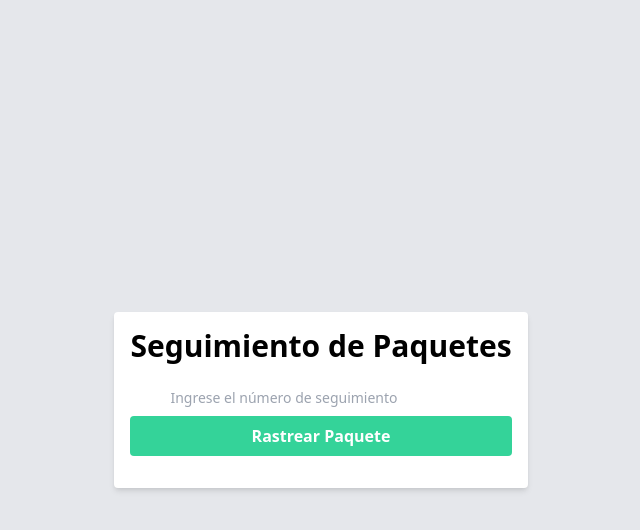
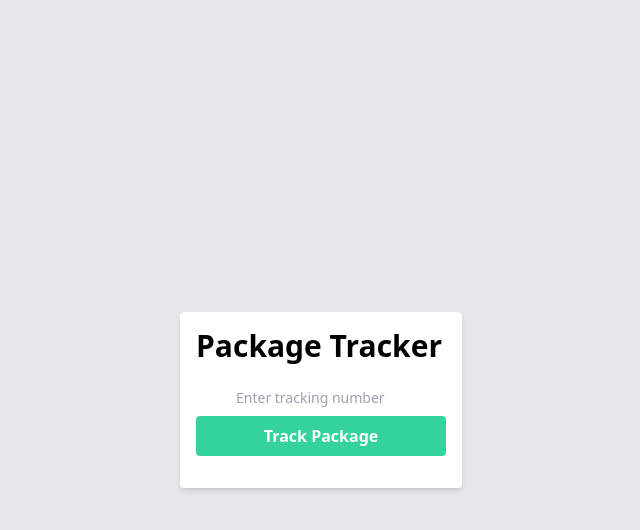
Before and after one commit to LeonardoHuelvas/tracking-api, a Flask app: page / in a window 1280 px wide. Shown: the top 530 px of the page, without its empty margins (319-959 px from the left). Run offline with Flask 3, Linux system fonts and the light colour scheme.

Commit message:
Cambio en el ajax de html

```diff
--- a/templates/index.html
+++ b/templates/index.html
@@ -1,21 +1,22 @@
+<!-- templates/index.html -->
 <!DOCTYPE html>
-<html lang="es">
+<html lang="en">
 
 <head>
     <meta charset="UTF-8">
     <meta name="viewport" content="width=device-width, initial-scale=1.0">
-    <title>Seguimiento de Paquetes</title>
+    <title>Package Tracker</title>
     <link rel="stylesheet" href="https://cdn.jsdelivr.net/npm/tailwindcss@2.2.19/dist/tailwind.min.css">
 </head>
 
 <body class="h-screen flex justify-center items-center bg-gray-200">
     <div class="max-w-md p-4 bg-white rounded shadow-md">
-        <h1 class="text-3xl font-bold mb-4">Seguimiento de Paquetes</h1>
+        <h1 class="text-3xl font-bold mb-4">Package Tracker</h1>
         <form id="trackingForm" class="flex flex-col">
-            <input type="text" name="trackingNumber" placeholder="Ingrese el número de seguimiento"
+            <input type="text" name="trackingNumber" placeholder="Enter tracking number"
                 class="p-2 pl-10 text-sm text-gray-600">
-            <button type="submit"
-                class="bg-green-400 hover:bg-green-700 text-white font-bold py-2 px-4 rounded">Rastrear Paquete</button>
+            <button type="submit" class="bg-green-400 hover:bg-green-700 text-white font-bold py-2 px-4 rounded">Track
+                Package</button>
         </form>
         <div id="result" class="mt-4 text-gray-600"></div>
     </div>
@@ -27,7 +28,7 @@
                 e.preventDefault();
                 var trackingNumber = $('input[name="trackingNumber"]').val();
                 if (trackingNumber.trim() === '') {
-                    $('#result').text('Por favor, introduzca un número de seguimiento.');
+                    $('#result').text('Please enter a tracking number.');
                     return;
                 }
 
@@ -38,24 +39,28 @@
                     data: JSON.stringify({
                         trackingNumber: trackingNumber
                     }),
+                    headers: {
+                        'x-api-key': '8f3c4b6d9e1a2b3c4d5e6f7g8h9i0j'
+                    },
                     beforeSend: function () {
-                        $('#result').text('Cargando...');
+                        $('#result').text('Loading...');
                     },
                     success: function (response) {
                         if (response.details && response.details.length > 0) {
                             let formattedResult = response.details.map(detail => `<p>${detail}</p>`).join('');
                             $('#result').html(formattedResult);
                         } else {
-                            $('#result').text('No se encontraron detalles para este número de seguimiento.');
+                            $('#result').text('No details found for this tracking number.');
                         }
                     },
                     error: function (error) {
-                        $('#result').text('Error: ' + error.responseText);
+                        $('#result').text('Error: ' + JSON.parse(error.responseText).message);
                     }
                 });
             });
         });
     </script>
+
 </body>
 
 </html>
```
Also changed, not shown: 1 other file.
